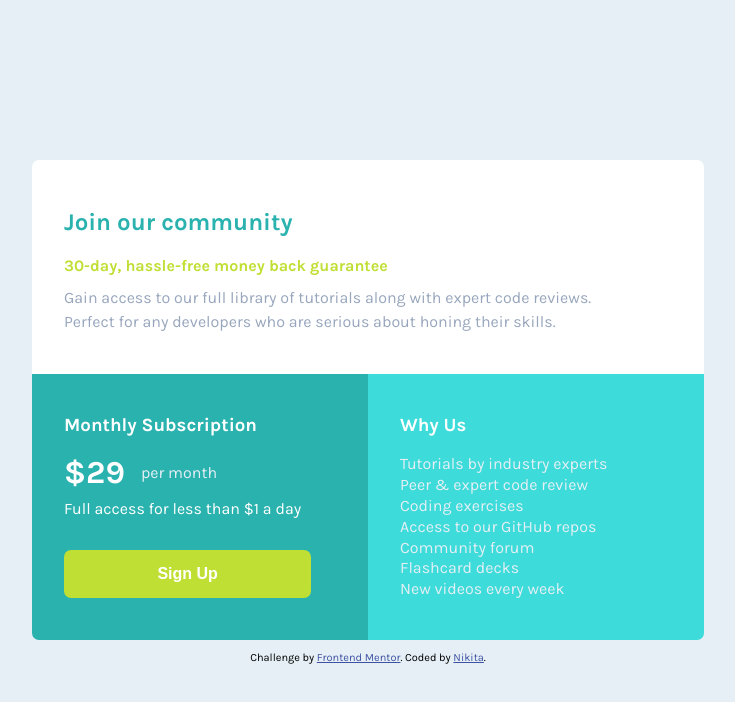
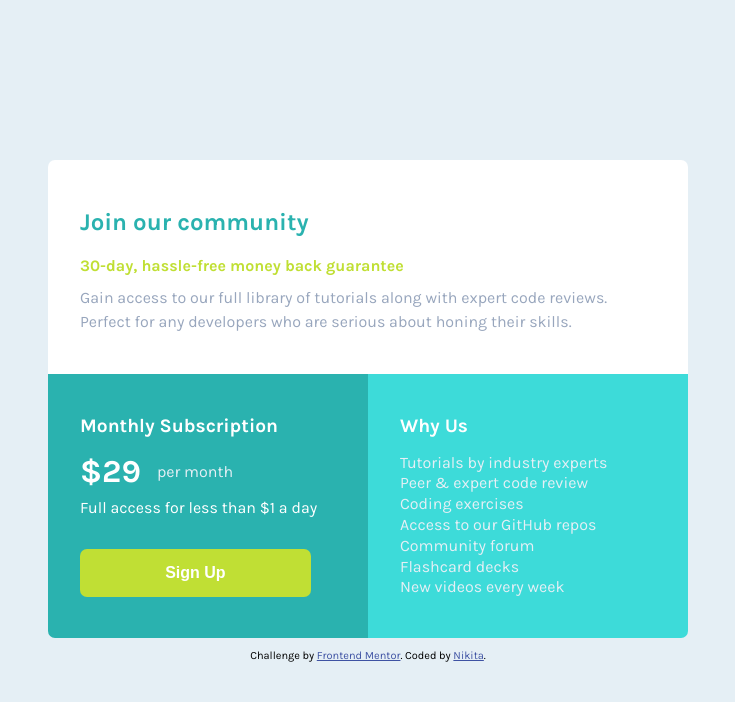
Before and after one commit to antarya/join-a-community-page, a plain HTML site: page index.html in a window 1280 px wide. Shown: the whole page, without its empty margins (272-1007 px from the left). Drawn offline with Linux system fonts and the light colour scheme.

Commit message:
heading can decrease only by one

```diff
--- a/css/style.scss
+++ b/css/style.scss
@@ -6,7 +6,7 @@ body{
     font-family: 'Karla', sans-serif;
     background-color: hsl(204, 43%, 93%);
     main{
-        width: 42rem;
+        width: 40rem;
         margin: 0 auto;
         margin-top: 10rem;
         display: grid;
@@ -18,11 +18,12 @@ body{
             padding-right: 4rem;
             padding-bottom: 1.5rem;
 
-            h3,p{
+            h2,p{
                 color: hsl(0,0%,100%);
             }
-            h3{
+            h2{
                 margin-top: 0.5rem;
+                font-size: 1.2rem;
             }
 
         }
@@ -81,7 +82,7 @@ body{
                 font-size: 1.0rem;
             }
             .promotion{
-                width: 105%;
+                width: 107%;
                 margin-top: 0.5rem;
                 margin-bottom: 2rem;
 
--- a/index.html
+++ b/index.html
@@ -26,7 +26,7 @@
         Perfect for any developers who are serious about honing their skills.</p>
     </div>
     <div class="elements">
-      <h3>Monthly Subscription</h3>
+      <h2>Monthly Subscription</h2>
       <div class="flex">
         <p class="price">&dollar;29</p>
         <p class="period">per month</p>
@@ -35,7 +35,7 @@
       <button>Sign Up</button>
     </div>
     <div class="elements">
-      <h3>Why Us</h3>
+      <h2>Why Us</h2>
       <ul>
         <li>Tutorials by industry experts</li>
         <li>Peer &amp; expert code review</li>
```
Also changed, not shown: css/style.css, 1 other file.
